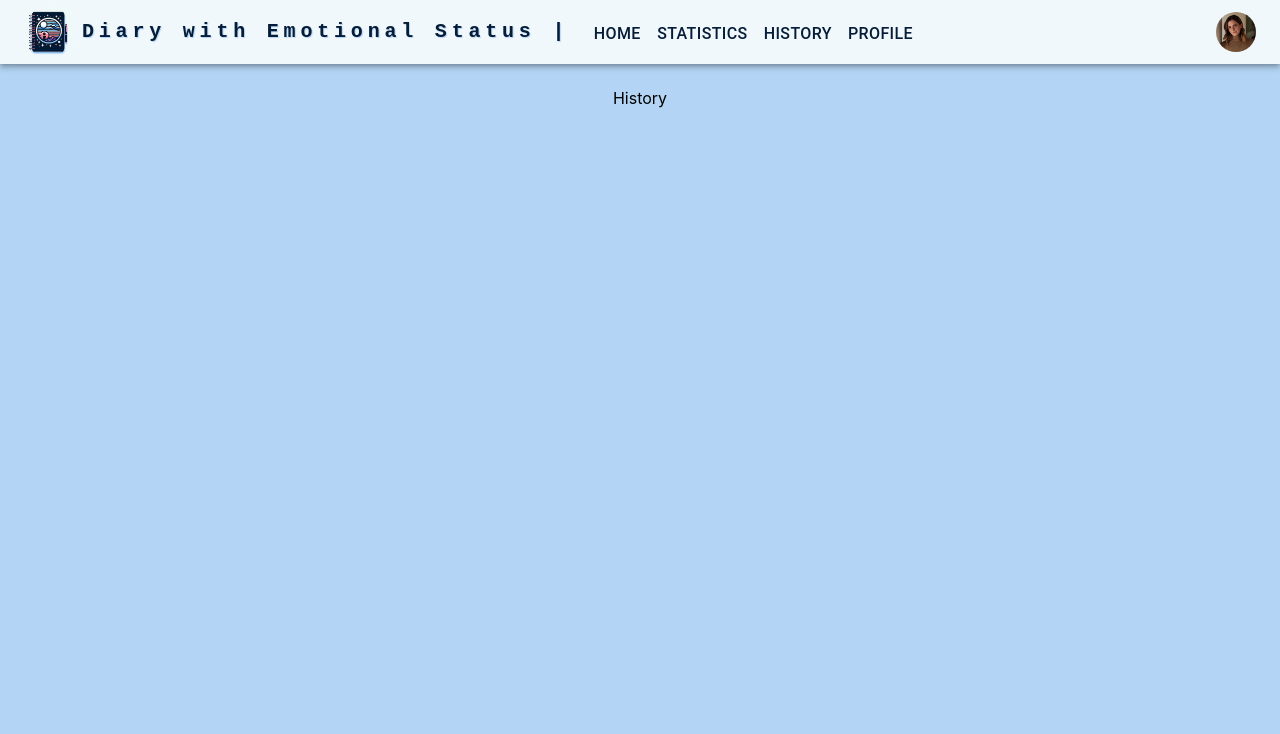
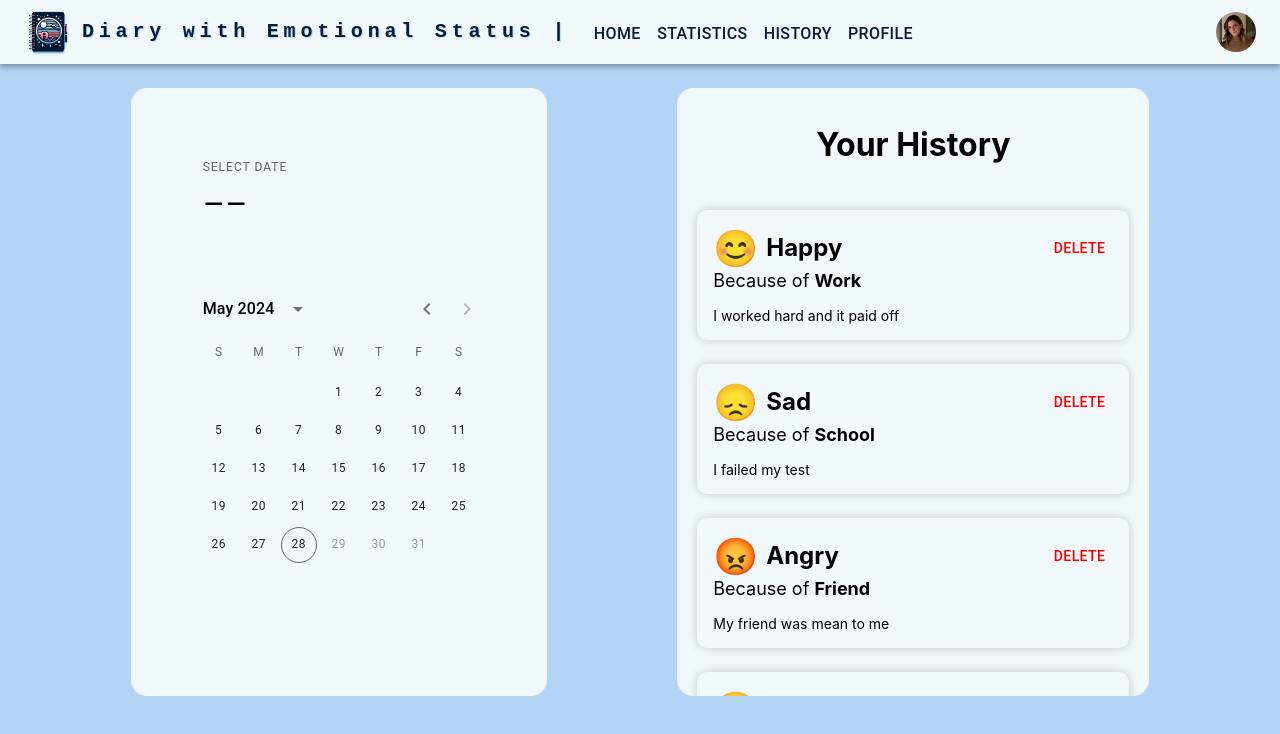
Before and after one commit to Mihai405/DES---Diary-with-Emotional-Status, a React (Create React App) app in the folder web/: page /history in a window 1280 px wide. Shown: the top 734 px of the page. Built offline with nearby package versions, Linux system fonts and the light colour scheme.

Commit message:
created history page where I added a calendar to select a date for which you can see the history of the moods

```diff
--- a/web/src/App.tsx
+++ b/web/src/App.tsx
@@ -15,6 +15,7 @@ import ErrorPage from './pages/ErrorPage';
 import { HomePage } from './pages/HomePage';
 import { SWRConfig } from 'swr';
 import { LayoutWrapper } from './components/LayoutWrapper';
+import { HistoryPage } from './pages/HistoryPage';
 
 function App() {
     return (
@@ -51,7 +52,11 @@ const router = createBrowserRouter(
             />
             <Route
                 path="/history"
-                element={<LayoutWrapper>History</LayoutWrapper>}
+                element={
+                    <LayoutWrapper>
+                        <HistoryPage />
+                    </LayoutWrapper>
+                }
             />
             <Route
                 path="/Statistics"
--- a/web/src/components/History/MoodHistory.tsx
+++ b/web/src/components/History/MoodHistory.tsx
@@ -1,13 +1,56 @@
 import { MoodData } from '../../types';
 import { MoodCard } from './MoodCard';
+import SearchOffIcon from '@mui/icons-material/SearchOff';
 
-export function MoodHistory({ moodHistory }: { moodHistory: MoodData[] }) {
+export function MoodHistory({
+    moodHistory,
+    date,
+}: {
+    moodHistory: MoodData[];
+    date?: Date;
+}) {
+    const isToday = date?.toDateString() === new Date().toDateString();
+
+    let title = 'Your History';
+    let moodHistoryFiltered = moodHistory;
+    if (isToday) {
+        title = 'Today';
+        moodHistoryFiltered = moodHistory.filter(
+            moodData =>
+                new Date(moodData.date).toDateString() ===
+                new Date().toDateString()
+        );
+    } else if (date) {
+        title = date.toISOString().split('T')[0];
+        moodHistoryFiltered = moodHistory.filter(
+            moodData =>
+                new Date(moodData.date).toDateString() === date.toDateString()
+        );
+    }
+
     return (
         <div className="moodHistory-container">
-            <h1>Your History</h1>
-            {moodHistory.map(moodData => (
+            <h1>{title}</h1>
+            {moodHistoryFiltered.map(moodData => (
                 <MoodCard moodData={moodData} />
             ))}
+            {moodHistoryFiltered.length === 0 && (
+                <div style={{ textAlign: 'center', marginTop: '120px' }}>
+                    <SearchOffIcon style={{ fontSize: '60px' }} />
+                    <h3>
+                        {isToday ? (
+                            <>
+                                No moods today yet.
+                                <br />
+                                <br />
+                                Add a mood to get started.
+                            </>
+                        ) : (
+                            'No moods on this day'
+                        )}
+                    </h3>
+                </div>
+            )}
         </div>
     );
 }
--- a/web/src/components/History/styles.css
+++ b/web/src/components/History/styles.css
@@ -6,7 +6,6 @@
     background-color: #f1f8fb;
     box-shadow: 0 0 10px rgba(0, 0, 0, 0.2);
     width: 400px;
-    height: 100%;
 }
 
 .moodCard-header {
--- /dev/null
+++ b/web/src/pages/HistoryPage.tsx
@@ -0,0 +1,46 @@
+import { MoodHistory } from '../components/History/MoodHistory';
+import { mockMoodData } from './HomePage';
+import { StaticDatePicker } from '@mui/x-date-pickers';
+import { useState } from 'react';
+import dayjs from 'dayjs';
+
+export function HistoryPage() {
+    const [selectedDate, setSelectedDate] = useState<Date | null>(null);
+
+    // const { data: moods,, isLoading } = useSWR<MoodData[]>('/mood');
+
+    // // if the request is still ongoing
+    // if (isLoading) {
+    //     return <CircularProgress />;
+    // }
+
+    return (
+        <>
+            <StaticDatePicker
+                value={dayjs(selectedDate)}
+                onChange={value => {
+                    if (value) {
+                        setSelectedDate(value.toDate());
+                    }
+                }}
+                disableFuture={true}
+                slotProps={{
+                    actionBar: { sx: { display: 'none' } },
+                    layout: {
+                        sx: {
+                            alignItems: 'center',
+                            padding: '48px',
+                            borderRadius: '16px',
+                            backgroundColor: '#f1f8fb',
+                        },
+                    },
+                }}
+                orientation={'portrait'}
+            />
+            <MoodHistory
+                moodHistory={mockMoodData}
+                date={selectedDate ?? undefined}
+            />
+        </>
+    );
+}
--- a/web/src/pages/HomePage.tsx
+++ b/web/src/pages/HomePage.tsx
@@ -1,12 +1,10 @@
-import NavBar from '../components/NavBar/NavBar';
 import { MoodFormStepperWrapper } from '../components/MoodForm/MoodFormStepperWrapper';
 import { MoodHistory } from '../components/History/MoodHistory';
-import { CalendarMoodChart } from '../components/Calendar/CalendarMoodChart';
 import { MoodData } from '../types';
 import useSWR from 'swr';
 import { CircularProgress } from '@mui/material';
 
-const mockMoodData: MoodData[] = [
+export const mockMoodData: MoodData[] = [
     {
         mood: 'Happy',
         reason: 'Work',
@@ -110,8 +108,7 @@ export function HomePage() {
     return (
         <>
             <MoodFormStepperWrapper />
-            <MoodHistory moodHistory={mockMoodData} />
-            <CalendarMoodChart moodHistory={mockMoodData} />
+            <MoodHistory moodHistory={mockMoodData} date={new Date()} />
         </>
     );
 }
```
